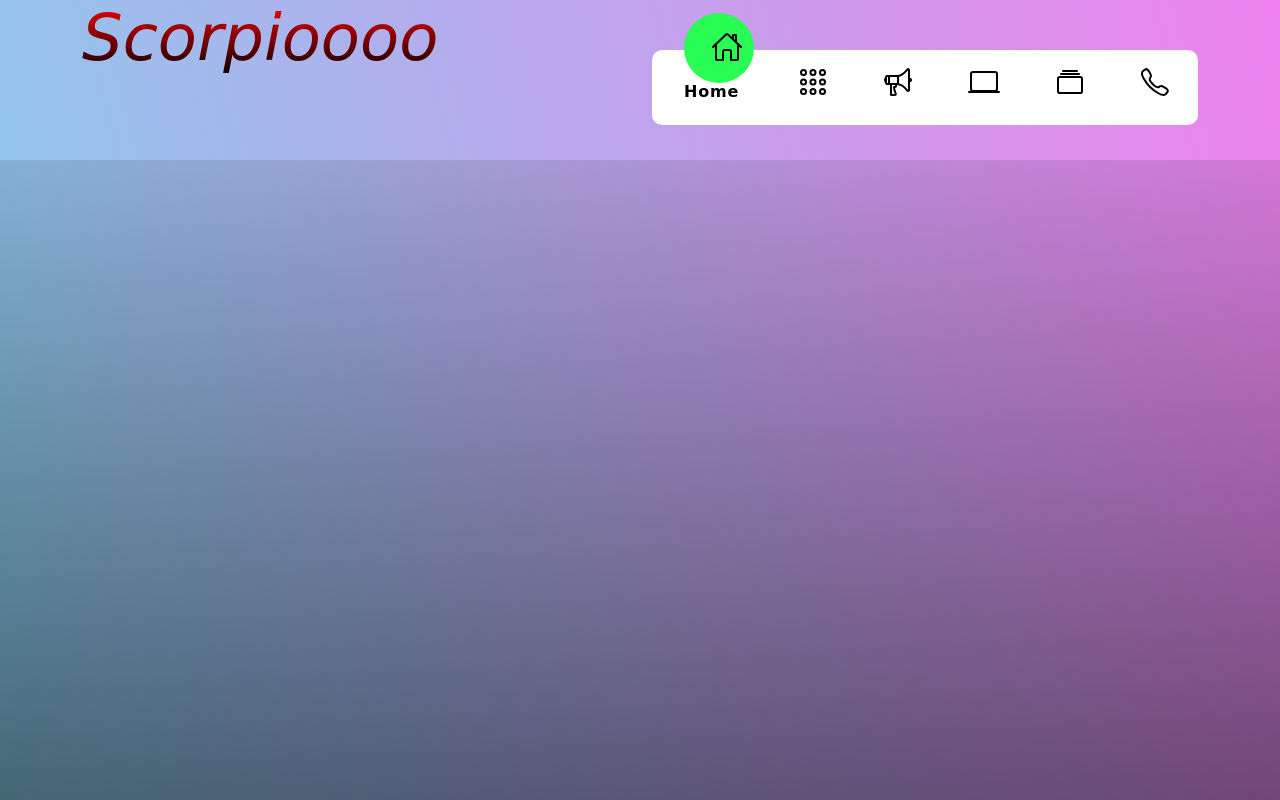
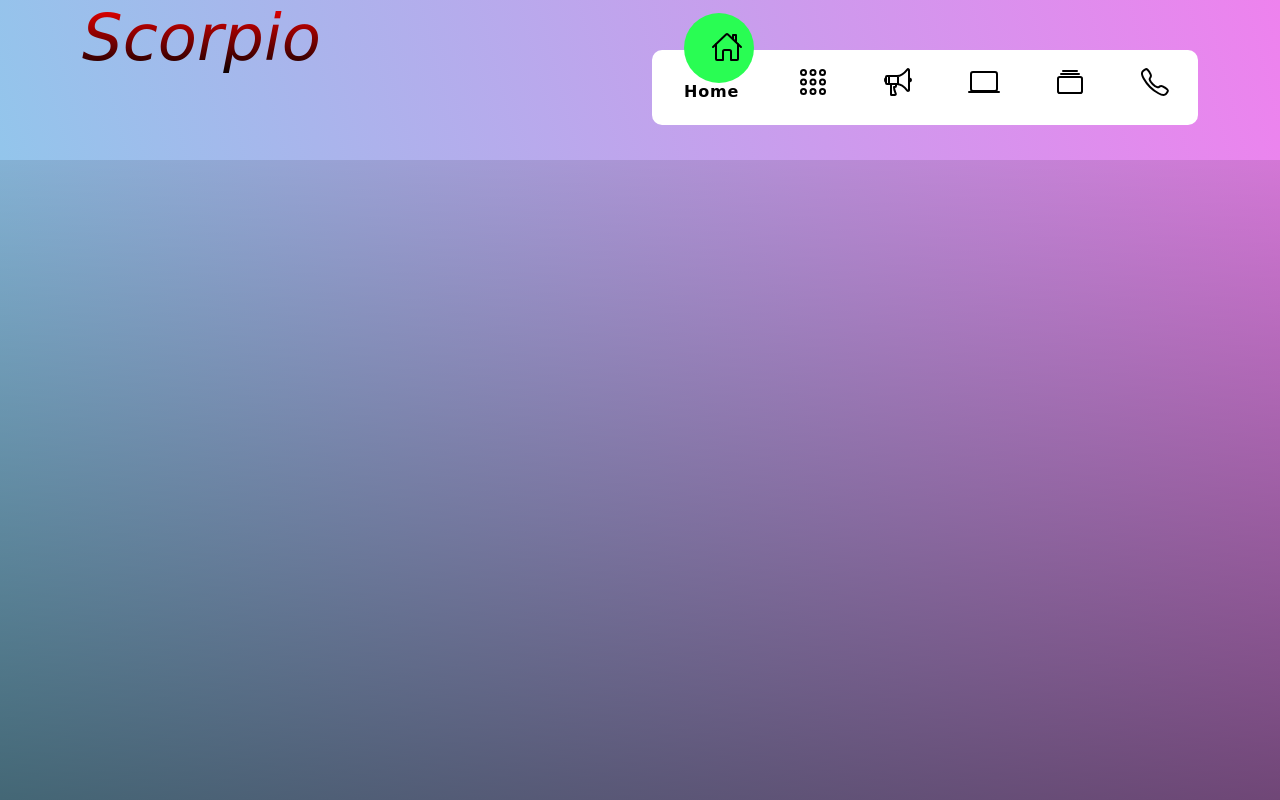
Before and after one commit to mohamedwagaryunus/scorpio, a plain HTML site: page index.html in a window 1280 px wide. Shown: the top 800 px of the page. Drawn offline with nearby package versions, Linux system fonts and the light colour scheme; a web font is replaced by a local one.

Commit message:
Update index.html

```diff
--- a/index.html
+++ b/index.html
@@ -16,7 +16,7 @@
     <div class="row">
 
       <div class="col-lg-6 col-12">
-        <div class="brand"><h1>Scorpioooo</h1>
+        <div class="brand"><h1>Scorpio</h1>
         </div>
         </div>
 
```
